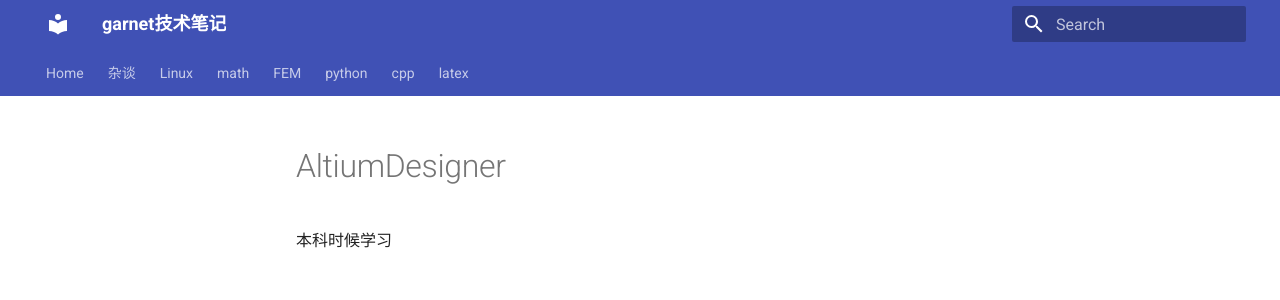
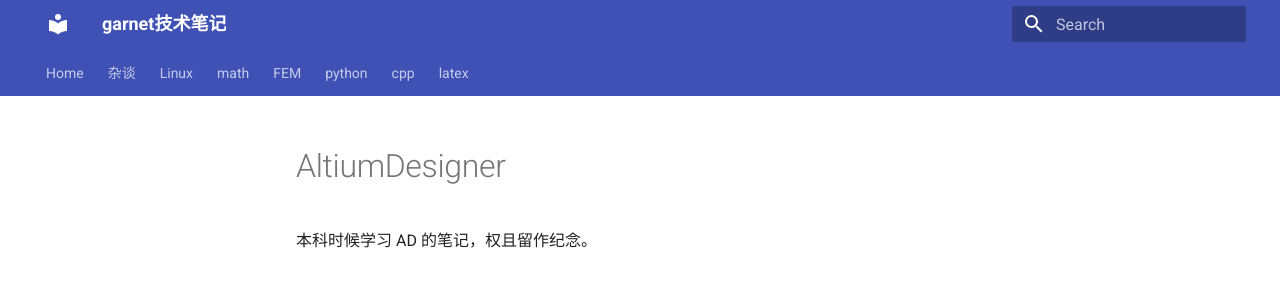
Before and after one commit to ymma98/technotes, an MkDocs documentation site: the page built from docs/杂谈/硬件_AltiumDesigner.md, in a window 1280 px wide. Shown: the top 300 px of the page. Built offline with MkDocs 1.6.1 and Material for MkDocs 9.7.7, drawn with Linux system fonts in a browser that asks for light colours.

Commit message:
docs/杂谈/硬件_AltiumDesigner.md updated from https://stackedit.cn/

```diff
--- a/docs/杂谈/硬件_AltiumDesigner.md
+++ b/docs/杂谈/硬件_AltiumDesigner.md
@@ -1,6 +1,8 @@
 # AltiumDesigner
 
-本科时候学习
+本科时候学习 AD 的笔记，权且留作纪念。
+
+
 <!--stackedit_data:
-eyJoaXN0b3J5IjpbLTE5Njc3MjA4NThdfQ==
+eyJoaXN0b3J5IjpbLTEwOTQ5NDIwMDBdfQ==
 -->
```
